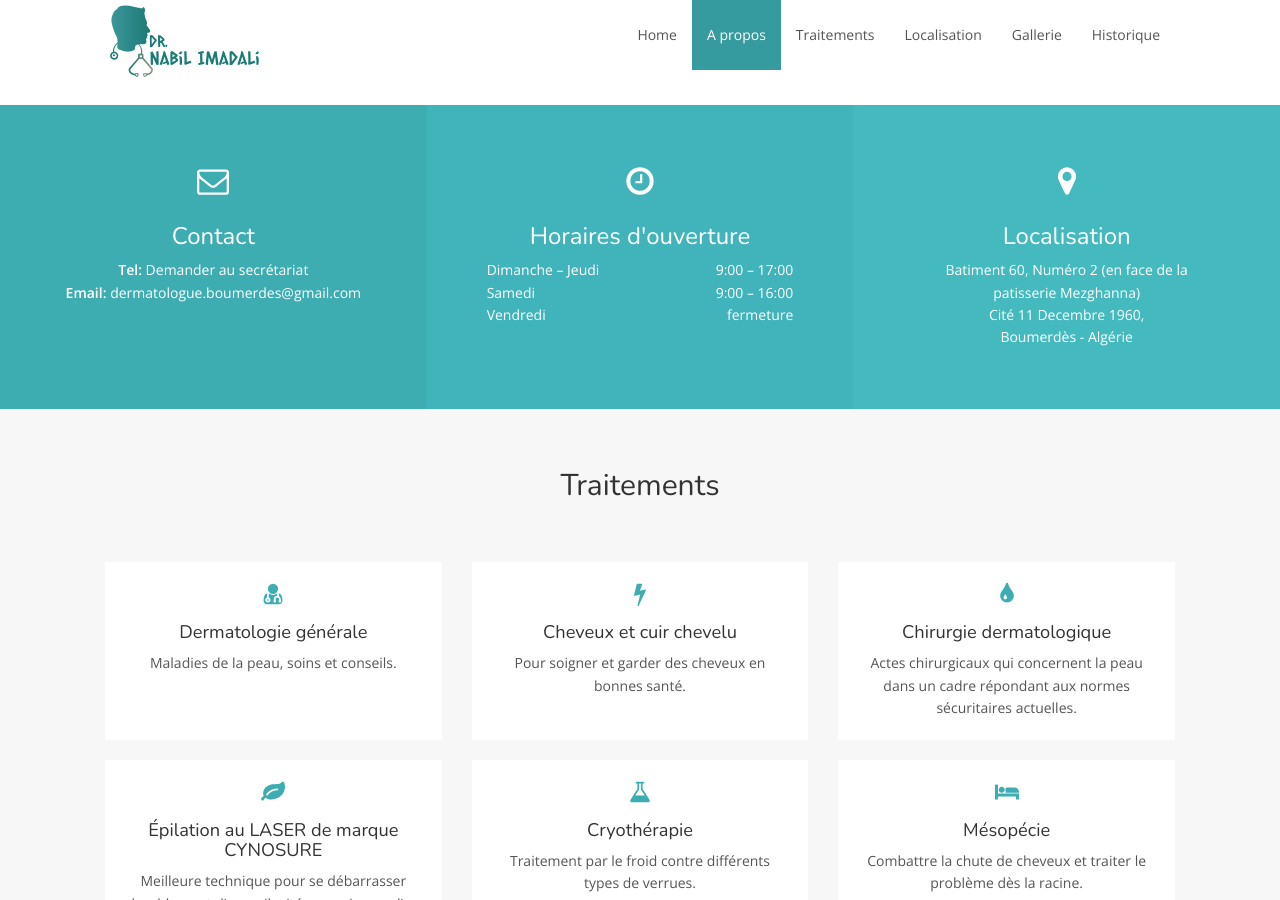
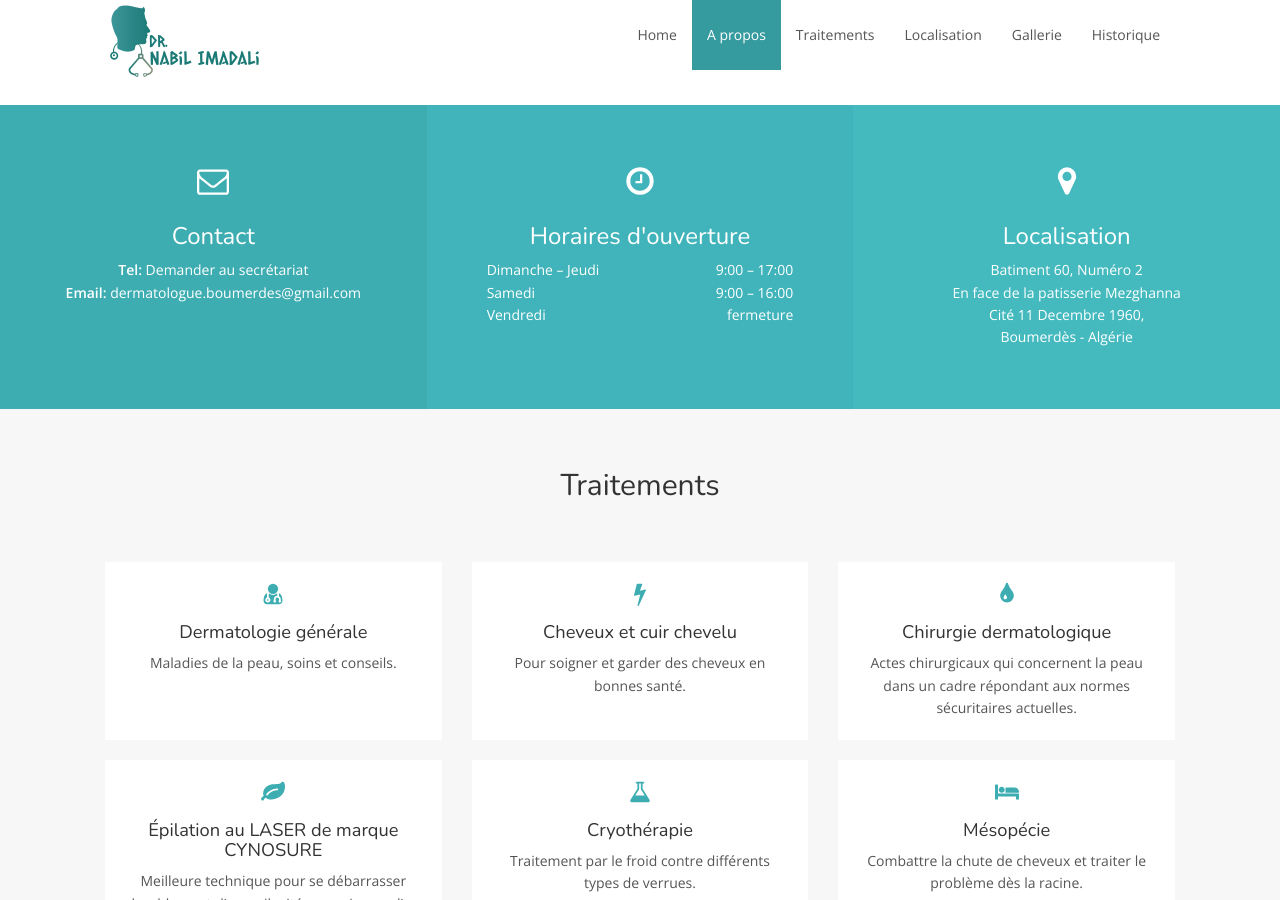
Before and after one commit to nabil-imadali/nabil-imadali.github.io, a Jekyll site: the page built from index.html, in a window 1280 px wide and 900 px high, scrolled down 698 px. Built offline with Jekyll 4.4.1, drawn with Linux system fonts in a browser that asks for light colours; nearby versions of some CDN libraries.

```diff
--- a/_config.yml
+++ b/_config.yml
@@ -19,7 +19,7 @@ contact:
     phone: Demander au secrétariat
 #    emergency: 931 53 234
     email: dermatologue.boumerdes@gmail.com
-    address: Batiment 60, Numéro 2 (en face de la patisserie Mezghanna) <br> Cité 11 Decembre 1960, <br> Boumerdès - Algérie
+    address: Batiment 60, Numéro 2 <br> En face de la patisserie Mezghanna <br> Cité 11 Decembre 1960, <br> Boumerdès - Algérie
 
 # Opening hours
 dimanche_jeudi: 9:00 – 17:00
```
